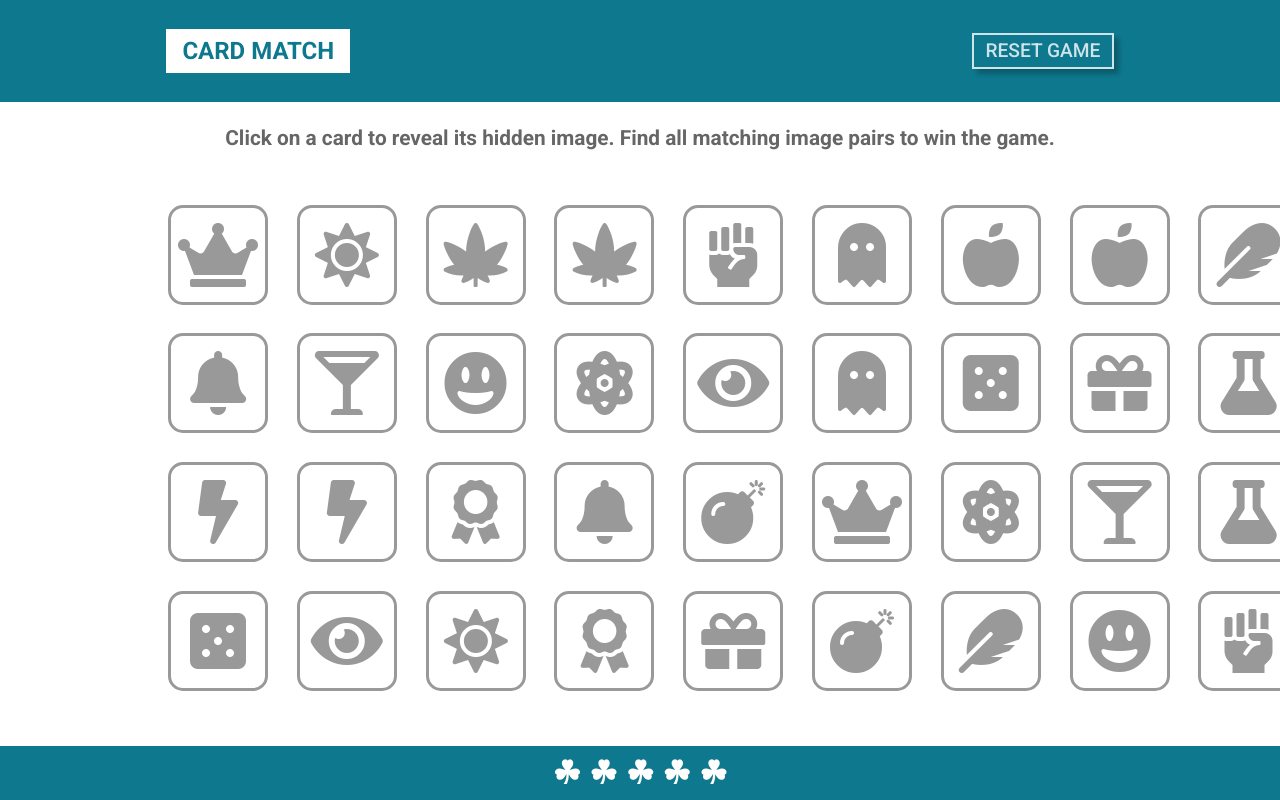
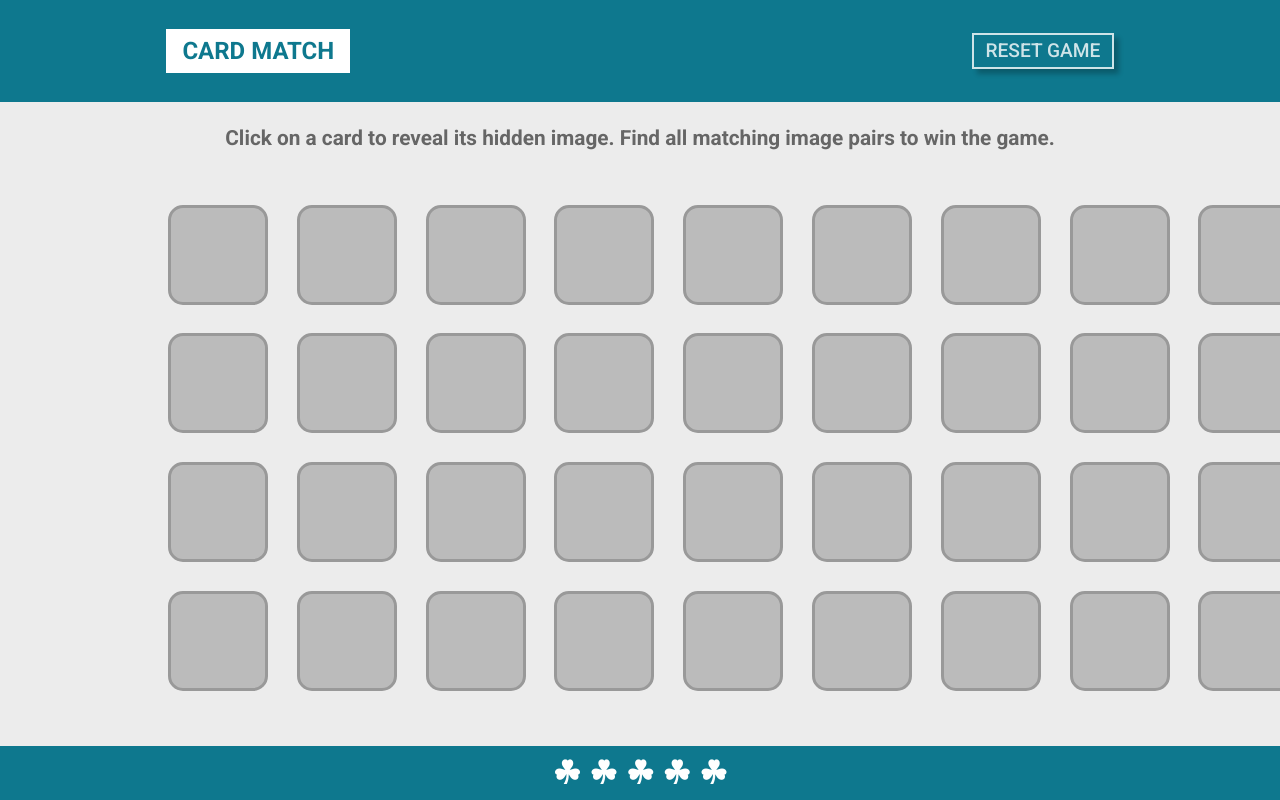
Before and after one commit to dandybytes/cardmatch, a React (Create React App) app: page / in a window 1280 px wide. Built offline with nearby package versions, Linux system fonts and the light colour scheme.

Commit message:
finished all functionality

```diff
--- a/src/components/App.jsx
+++ b/src/components/App.jsx
@@ -7,27 +7,74 @@ import fontAwesomeCards from "../cards/cards";
 
 class App extends Component {
   state = {
-    cards: []
+    cards: [],
+    compareCardIndex: null,
+    revealedCards: 0
   };
-  generateCardBoard = () => {
+
+  resetCardBoard = () => {
     const faCards = fontAwesomeCards;
     this.setState({
+      compareCardIndex: null,
+      revealedCards: 0,
       cards: [...faCards, ...faCards]
         .map(card => ({ icon: card.icon, revealed: false }))
         .sort(() => Math.random() - 0.5)
     });
   };
-  handleCardClick = index => {
-    console.log(`card ${index} clicked`);
+
+  revealCard = index => {
+    console.log(`revealing card ${index}`);
+    const newCards = [...this.state.cards];
+    newCards[index].revealed = true;
+    this.setState({ cards: newCards });
   };
+
+  hideCard = index => {
+    console.log(`hiding card ${index}`);
+    const newCards = [...this.state.cards];
+    newCards[index].revealed = false;
+    this.setState({ cards: newCards });
+  };
+
+  wipeCompareCard = () => this.setState({ compareCardIndex: null });
+
+  incrementRevealedCards = () =>
+    this.setState(prevState => ({
+      revealedCards: prevState.revealedCards + 2
+    }));
+
+  handleCardClick = clickedCardIndex => {
+    const { cards, compareCardIndex } = this.state;
+    if (!cards[clickedCardIndex].revealed) {
+      this.revealCard(clickedCardIndex);
+      if (compareCardIndex === null) {
+        this.setState({ compareCardIndex: clickedCardIndex });
+      } else {
+        console.log(`clicked card index: ${cards[clickedCardIndex].icon}`);
+        console.log(`compare card index: ${cards[compareCardIndex].icon}`);
+        if (cards[clickedCardIndex].icon === cards[compareCardIndex].icon) {
+          this.incrementRevealedCards();
+        } else {
+          setTimeout(() => this.hideCard(compareCardIndex), 500);
+          setTimeout(() => this.hideCard(clickedCardIndex), 500);
+        }
+        this.wipeCompareCard();
+      }
+    }
+  };
+
   componentWillMount() {
-    this.generateCardBoard();
+    this.resetCardBoard();
   }
+
   render() {
     return (
       <div className="app">
-        <Header reset={this.generateCardBoard} />
-        <Headline />
+        <Header reset={this.resetCardBoard} />
+        <Headline
+          gameWon={this.state.revealedCards === this.state.cards.length}
+        />
         <Cardboard
           cards={this.state.cards}
           onCardClick={this.handleCardClick}
--- a/src/components/Card.jsx
+++ b/src/components/Card.jsx
@@ -2,13 +2,24 @@ import React from "react";
 
 const Card = ({ index, card, onCardClick }) => {
   const style = {
-    borderColor: card.revealed ? "coral" : "#999"
+    // backgroundColor: card.revealed ? "#f0ad4e" : "#bbb",
+    // backgroundColor: card.revealed ? "#FFD26D" : "#bbb",
+    // backgroundColor: card.revealed ? "#f3bc42" : "#bbb",
+    // backgroundColor: card.revealed ? "#F35342" : "#bbb",
+    // backgroundColor: card.revealed ? "#FF7B6D" : "#bbb",
+    backgroundColor: card.revealed ? "#465A72" : "#bbb",
+    // borderColor: card.revealed ? "#f3bc42" : "#999",
+    // borderColor: card.revealed ? "#F35342" : "#999",
+    borderColor: card.revealed ? "#465A72" : "#999",
+    opacity: card.revealed ? 0.8 : 1
   };
   return (
     <div className="card" style={style} onClick={() => onCardClick(index)}>
       <i
         className={card.icon}
-        style={{ color: card.revealed ? "coral" : "#999" }}
+        style={{
+          color: card.revealed ? "white" : "transparent"
+        }}
       />
     </div>
   );
--- a/src/components/Headline.jsx
+++ b/src/components/Headline.jsx
@@ -1,13 +1,12 @@
 import React from "react";
 
-const Headline = () => {
+const Headline = ({ gameWon }) => {
   return (
-    <div className="headline">
-      <h2>
-        Click on a card to reveal its hidden image. Find all matching image
-        pairs to win the game.
-      </h2>
-    </div>
+    <h2 className={gameWon ? "game-won" : "headline"}>
+      {gameWon
+        ? "Congratulations! You have won!"
+        : "Click on a card to reveal its hidden image. Find all matching image pairs to win the game."}
+    </h2>
   );
 };
 
--- a/src/index.css
+++ b/src/index.css
@@ -8,6 +8,7 @@ body {
   margin: 0;
   padding: 0;
   font-family: "Roboto", sans-serif;
+  background-color: #ececec;
 }
 
 .app {
@@ -60,9 +61,6 @@ header button:hover {
 
 .headline {
   text-align: center;
-}
-
-.headline h2 {
   margin: 0.6rem;
   font-size: 0.8rem;
   color: #666;
@@ -113,10 +111,25 @@ footer {
   font-size: 1.2rem;
 }
 
+.game-won {
+  color: firebrick;
+  text-align: center;
+  margin: 0.5rem 1rem 0 1rem;
+  text-transform: uppercase;
+  font-size: 1.2rem;
+  font-weight: 900;
+  letter-spacing: 0.25rem;
+}
+
 @media only screen and (min-width: 375px) {
-  .headline h2 {
+  .headline {
     margin: 1rem 1rem 0 1rem;
     font-size: 0.95rem;
+  }
+
+  .game-won {
+    margin: 1rem 1rem 0 1rem;
+    font-size: 1.2rem;
   }
 }
 
@@ -125,9 +138,14 @@ footer {
     padding: 1vw 10vw;
   }
 
-  .headline h2 {
+  .headline {
     margin: 1rem 1rem 1rem 1rem;
     font-size: 1.1rem;
+  }
+
+  .game-won {
+    margin: 2rem 1rem 0 1rem;
+    font-size: 1.8rem;
   }
 
   .card-board {
@@ -163,19 +181,25 @@ footer {
     font-size: 1.5rem;
   }
 
+  .game-won {
+    margin: 1.5rem 1rem 0 1rem;
+    font-size: 2.25rem;
+  }
+
   header button {
     font-size: 1.2rem;
     border: 2px solid white;
     box-shadow: 5px 5px 5px rgba(0, 0, 0, 0.3);
     padding: 0.3rem 0.7rem;
+    outline: none;
   }
 
   header button:hover {
     font-size: 1.5rem;
-    border: 3px solid #c2185b;
+    border: 3px solid coral;
   }
 
-  .headline h2 {
+  .headline {
     margin: 1.5rem 1rem 0 1rem;
     font-size: 1.3rem;
   }
@@ -205,9 +229,14 @@ footer {
 }
 
 @media only screen and (min-width: 1450px) {
-  .headline h2 {
+  .headline {
     margin: 2.5rem 1rem 0 1rem;
     font-size: 1.3rem;
+  }
+
+  .game-won {
+    margin: 2rem 1rem 0 1rem;
+    font-size: 2.5rem;
   }
 
   .card-board {
```
